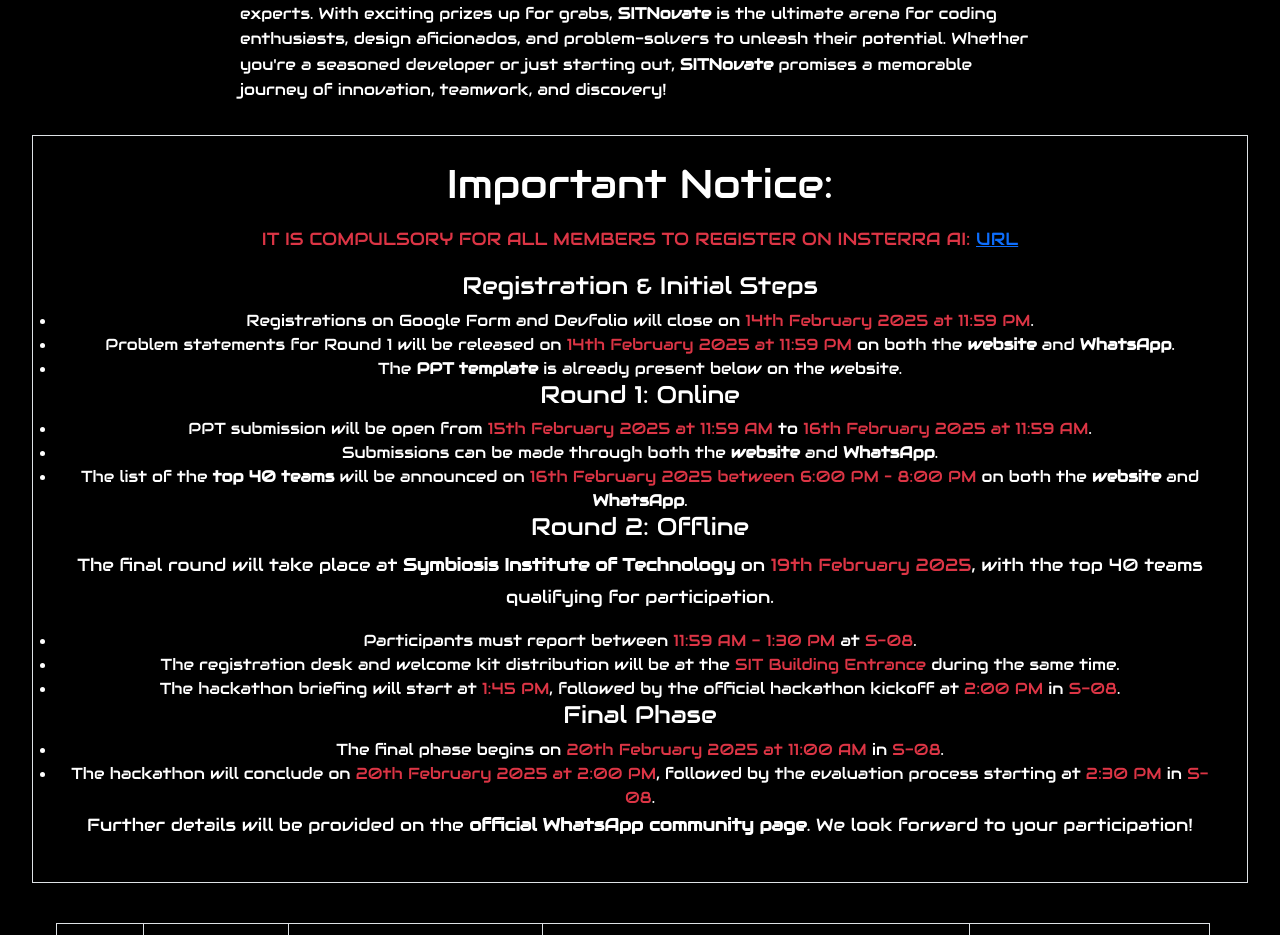
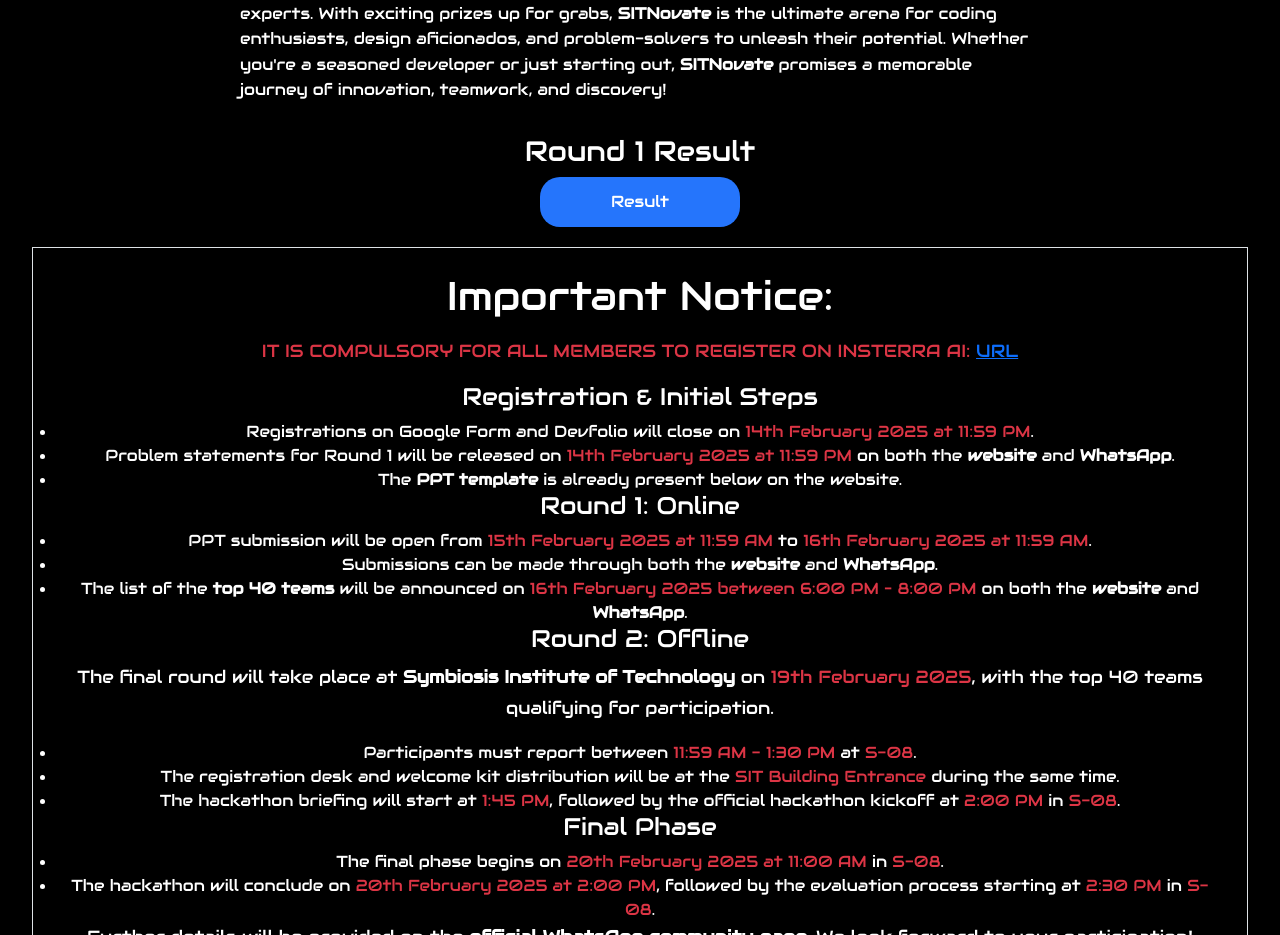
Before and after one commit to Ro706/Enthusia, a React (Create React App) app: page /SITNovate in a window 1280 px wide. Shown: the part 1040-1975 px from the top of the page. Built offline with nearby package versions, Linux system fonts and the light colour scheme.

Commit message:
add result round 1

```diff
--- a/src/component/SITNovate.js
+++ b/src/component/SITNovate.js
@@ -64,14 +64,14 @@
             With exciting prizes up for grabs, <b>SITNovate</b> is the ultimate arena for coding enthusiasts, design aficionados, and problem-solvers to unleash their potential. Whether you're a seasoned developer or just starting out, <b>SITNovate</b> promises a memorable journey of innovation, teamwork, and discovery!
           </p>
         </div>
-        {/* <h3>PPT Template</h3>
-        <a href="SITnovatePresentationTemplate.pptx" download>
-          <button className="Register">PPT Template</button>
+         <h3>Round 1 Result</h3>
+        <a href="SITNovateRound1Resultfinal.pdf" download>
+          <button className="Register">Result</button>
         </a>
-        <h3>PPT submission</h3>
+        {/* <h3>PPT submission</h3>
         <button className="Register" onClick={() => window.open("https://docs.google.com/forms/d/e/1FAIpQLScW6h51_-x0zPLMiE5ULamhXPIi1otojHTmiJGh3Dww-40v6Q/viewform", "_blank")}>
           Upload your PPT
-        </button> */}
+        </button>  */}
         <ul className="pt-4 text-left text-lg  border border-gray-300 rounded-lg p-4 shadow-md">
           <h2>Important Notice:</h2>
           <p className='text-danger'>IT IS COMPULSORY FOR ALL MEMBERS TO REGISTER ON INSTERRA AI: <a href="https://insterra.ai/" target="_blank" rel="noreferrer">URL</a></p>
```
